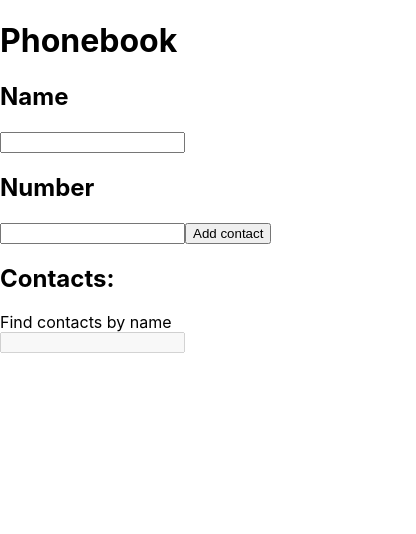
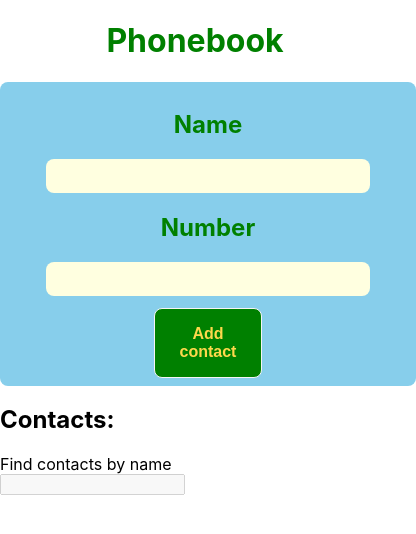
Before and after one commit to jerdeva/goit-react-hw-06-phonebook, a React (Create React App) app: page / in a window 390 px wide. Shown: the top 534 px of the page, 416 px wide, since content can reach past the window. Built offline with nearby package versions, Linux system fonts and the light colour scheme.

Commit message:
FormPhonebook

```diff
--- a/src/components/App.jsx
+++ b/src/components/App.jsx
@@ -3,7 +3,7 @@ import { FormPhonebook } from './FormPhonebook/FormPhonebook'
 // import { nanoid } from 'nanoid';
 import { FilterForm } from './FilterForm/FilterForm';
 import { ContactsList } from './ContactsList/ContactsList'
-// import React from 'react';
+import React from 'react';
 
 
 // const localStInitialContacts = () => {
@@ -16,58 +16,13 @@ import { ContactsList } from './ContactsList/ContactsList'
 
 
 export const App = () => {
-    // const [contacts, setContacts] = useState(localStInitialContacts());
-    // const [filter, setFilter] = useState('');
-
-    // useEffect(() => {
-    //     localStorage.setItem('saved-contacts', JSON.stringify(contacts))
-    // }, [contacts]);
-
-
-  // const addContact = newContact => {
-  //   const { name, number } = newContact;
-  //   const isExist = contacts.some(
-  //     contact => contact.name.toLowerCase() === name.toLowerCase()
-  //       || contact.number === number
-  //   );
-
-  //   if (isExist) {
-  //     alert(`${newContact.name} or ${newContact.number} is already in Phonebook.`);
-  //     return;
-  //   }
-
-  //   setContacts(prevContacts => [
-  //     ...prevContacts,
-  //     { id: nanoid(), ...newContact }]);
-  // };
-
-  //   const deleteContact = contactId => {
-  //       setContacts(prevContacts => prevContacts.filter(contact => contact.id !== contactId));
-  // };
-
-
-  //    const searchContact = event => {
-  //   setFilter(event.currentTarget.value);
-  // };
-
-    // const showList = contacts.filter(contact =>
-    //     contact.name.toLowerCase().includes(filter.toLowerCase())
-
-    // );
 
     return (
       <div>
-        <h1>Phonebook</h1>
-        <FormPhonebook
-          // onAdd={addContact}
-        />
+        <FormPhonebook/>
         <h2>Contacts:</h2>
-        <FilterForm
-          // filter={filter} onSearch={searchContact}
-        />
-        <ContactsList
-          // filterList={showList} deleteContact={deleteContact}
-        />
+        <FilterForm/>
+        <ContactsList/>
       </div>
     );
 
--- a/src/components/FormPhonebook/FormPhonebook.js
+++ b/src/components/FormPhonebook/FormPhonebook.js
@@ -1,6 +1,13 @@
 import React, { useState } from 'react';
 import { useDispatch, useSelector } from 'react-redux';
 import { addContact } from '../../redux/contactsSlice';
+import {
+  BtnStyle,
+  FormPhB,
+  LabelStyle,
+  InputSt,
+  Wrapper,
+} from './FormPhonebook.styled';
 
 
 export function FormPhonebook() {
@@ -58,9 +65,11 @@ window.alert(
 
 
   return (
-    <form onSubmit={handleSubmit}>
-      <h2>Name</h2>
-      <input
+    <Wrapper>
+      <h1>Phonebook</h1>
+      <FormPhB onSubmit={handleSubmit}>
+        <LabelStyle>Name</LabelStyle>
+        <InputSt
           type="text"
           name="name"
           pattern="^[a-zA-Zа-яА-Я]+([' \-][a-zA-Zа-яА-Я ])?[a-zA-Zа-яА-Я]*$"
@@ -69,18 +78,20 @@ window.alert(
           value={name}
           onChange={handleNameChange}
         />
-      <h2>Number</h2>
-      <input
+        <LabelStyle>Number</LabelStyle>
+        <InputSt
           type="tel"
           name="number"
-        pattern="^\+?\d{1,4}?[-.\s]?\(?\d{1,3}?\)?[-.\s]?\d{1,4}[-.\s]?\d{1,4}[-.\s]?\d{1,9}"
+          pattern="\+?\d{1,4}?[-.\s]?\(?\d{1,3}?\)?[-.\s]?\d{1,4}[-.\s]?\d{1,4}[-.\s]?\d{1,9}"
           title="Phone number must be digits and can contain spaces, dashes, parentheses and can start with +"
           required
           value={number}
           onChange={handleNumberChange}
         />
 
-      <button type="submit">Add contact</button>
-    </form>
+        <BtnStyle type="submit">Add contact</BtnStyle>
+      </FormPhB>
+    </Wrapper>
   );
+
 }
--- a/src/components/FormPhonebook/FormPhonebook.styled.js
+++ b/src/components/FormPhonebook/FormPhonebook.styled.js
@@ -1,33 +1,58 @@
 import styled from 'styled-components';
-import { Form, ErrorMessage } from 'formik';
+// import { Form, ErrorMessage } from 'formik';
 
-export const FormPhB = styled(Form)`
+export const Wrapper = styled.div`
   display: flex;
   flex-direction: column;
-  align-items: flex-start;
-  gap: 8px;
-  padding: 8px;
-  border: 1px solid black;
-  width: 320px;
+  align-items: center;
+  margin: 0 auto;
+  color: green;
 `;
 
-export const LabelStyle = styled.label`
+export const FormPhB = styled.form`
+margin: 0 auto;
+  display: flex;
+  flex-direction: column;
+  align-items: center;
+  padding: 8px;
+  border: none;
+  border-radius: 8px;
+  width: 400px;
+  background-color: skyblue;
+`;
+
+export const LabelStyle = styled.h2`
   display: flex;
   flex-direction: column;
   gap: 4px;
+  color: green;
 `;
 
-export const ErrorMessageStyle = styled(ErrorMessage)`
-  color: red;
+// export const ErrorMessageStyle = styled(ErrorMessage)`
+//   color: red;
+// `;
+
+export const BtnStyle = styled.button`
+  display: flex;
+  font-size: 16px;
+  font-weight: 600;
+  align-items: center;
+  color: #fed84c;
+  background-color: green;
+  border: 1px solid whitesmoke;
+  border-radius: 8px;
+  width: 108px;
+  padding: 16px 12px;
+  margin-top: 12px;
 `;
 
- const BtnStyle = styled.button`
-  color: white;
-  background-color: black;
-  border: 1px solid whitesmoke;
-  border-radius: 4px;
-  width: 108px;
-  padding: 4px;
-`;
-
-export default BtnStyle;
+export const InputSt = styled.input`
+padding: 8px 12px;
+background-color: lightyellow;
+border: none;
+border-radius: 8px;
+width: 300px;
+color: green;
+font-size: 16px;
+font-weight: 500;
+`
```
Lines whose indentation alone changed are shown as unchanged.
